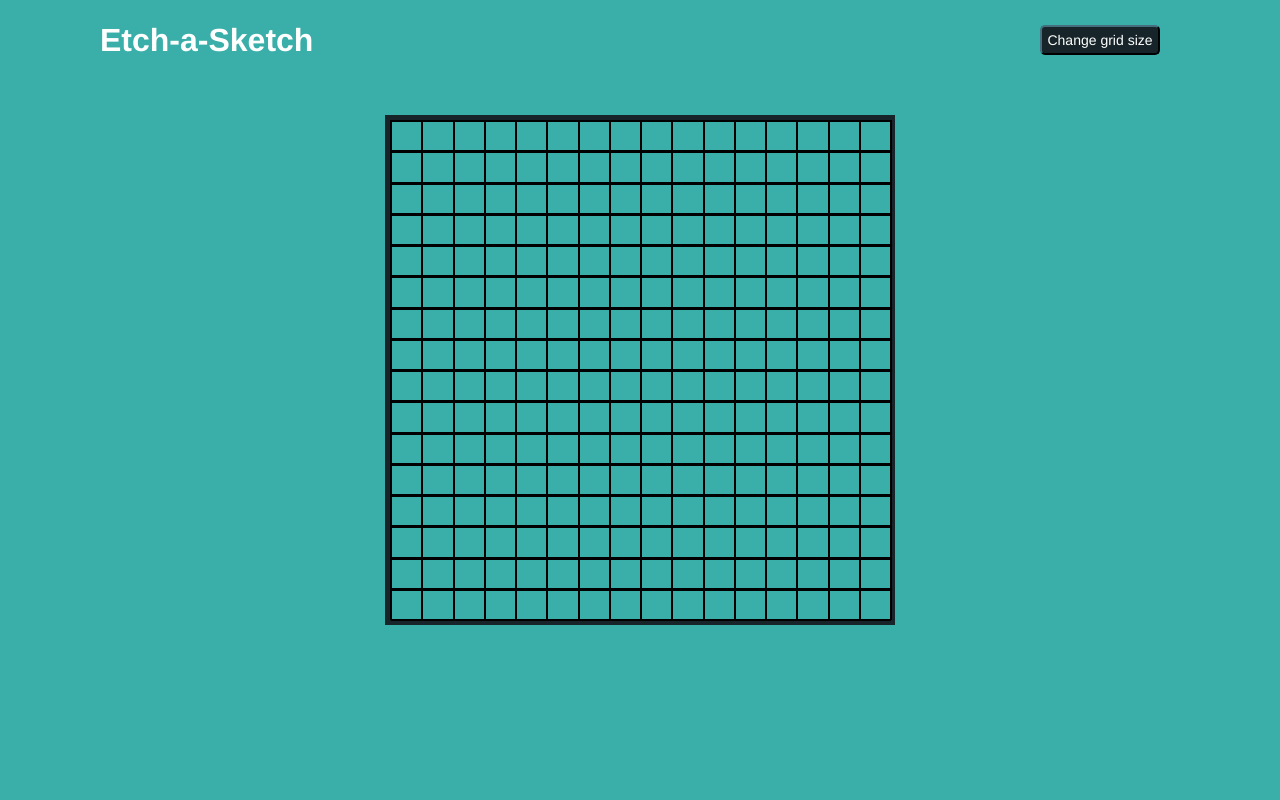
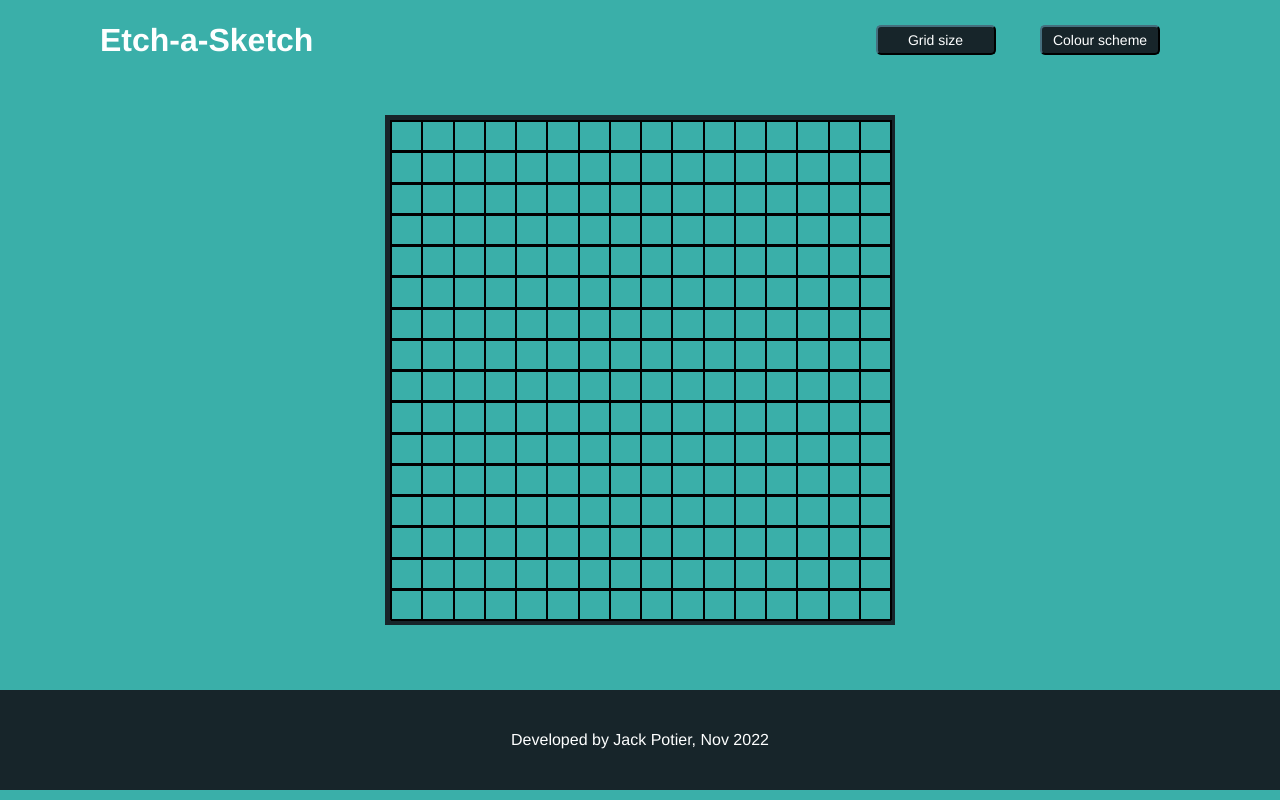
Before and after one commit to jackpotier/etch, a plain HTML site: page index.html in a window 1280 px wide. Drawn offline with Linux system fonts and the light colour scheme.

Commit message:
added button group

```diff
--- a/index.html
+++ b/index.html
@@ -11,10 +11,14 @@
     <script src="index.js" defer></script>
     <header>
         <h1>Etch-a-Sketch</h1>
-        <button id="grid_size">Change grid size</button>
+        <div id="button_store">
+            <button id="grid_size">Grid size</button>
+            <button id="color_changer">Colour scheme</button>
+        </div>
     </header>
     <div id="container">
         <div id="etch_box"></div>
     </div>
+    <footer>Developed by Jack Potier, Nov 2022</footer>
 </body>
 </html>
```
